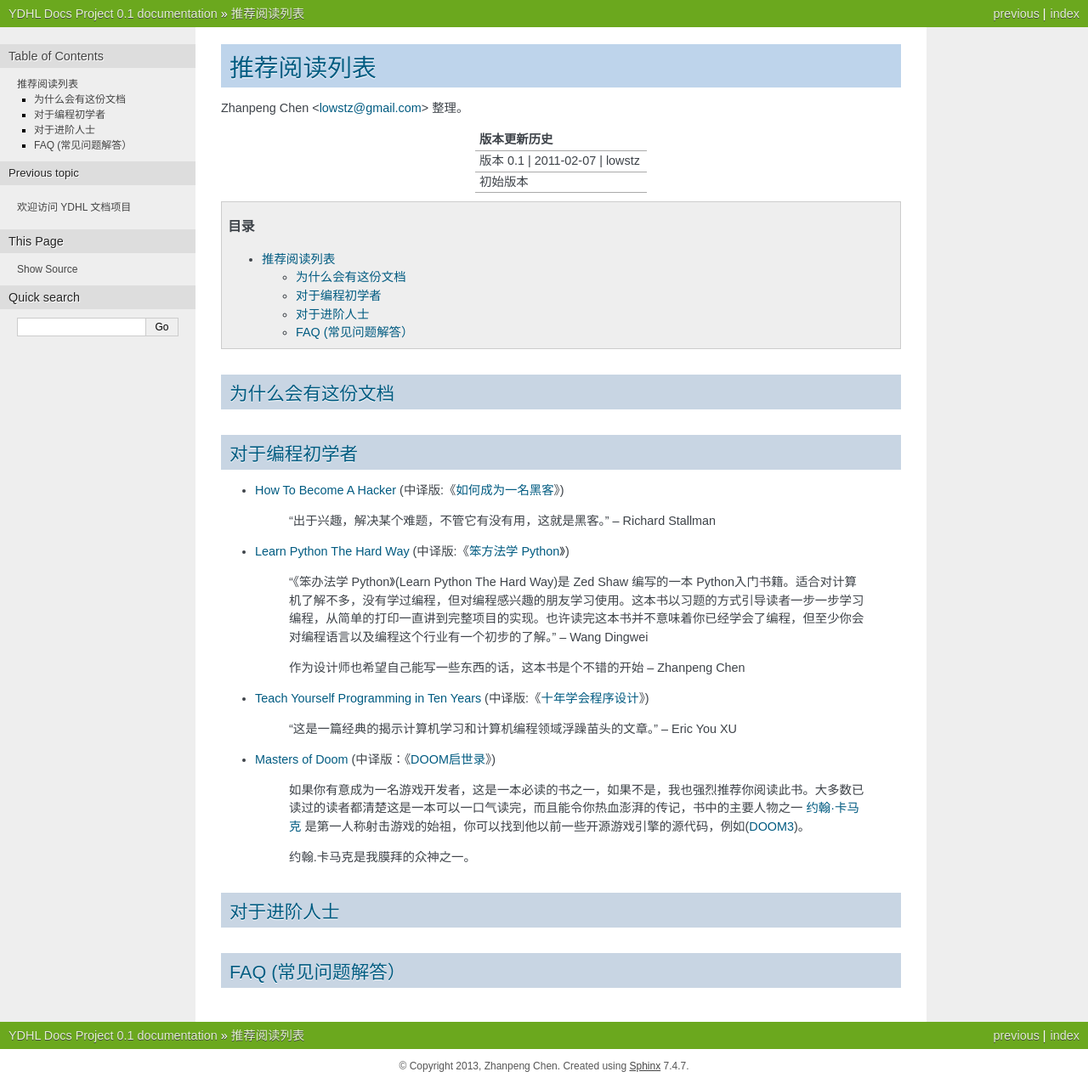
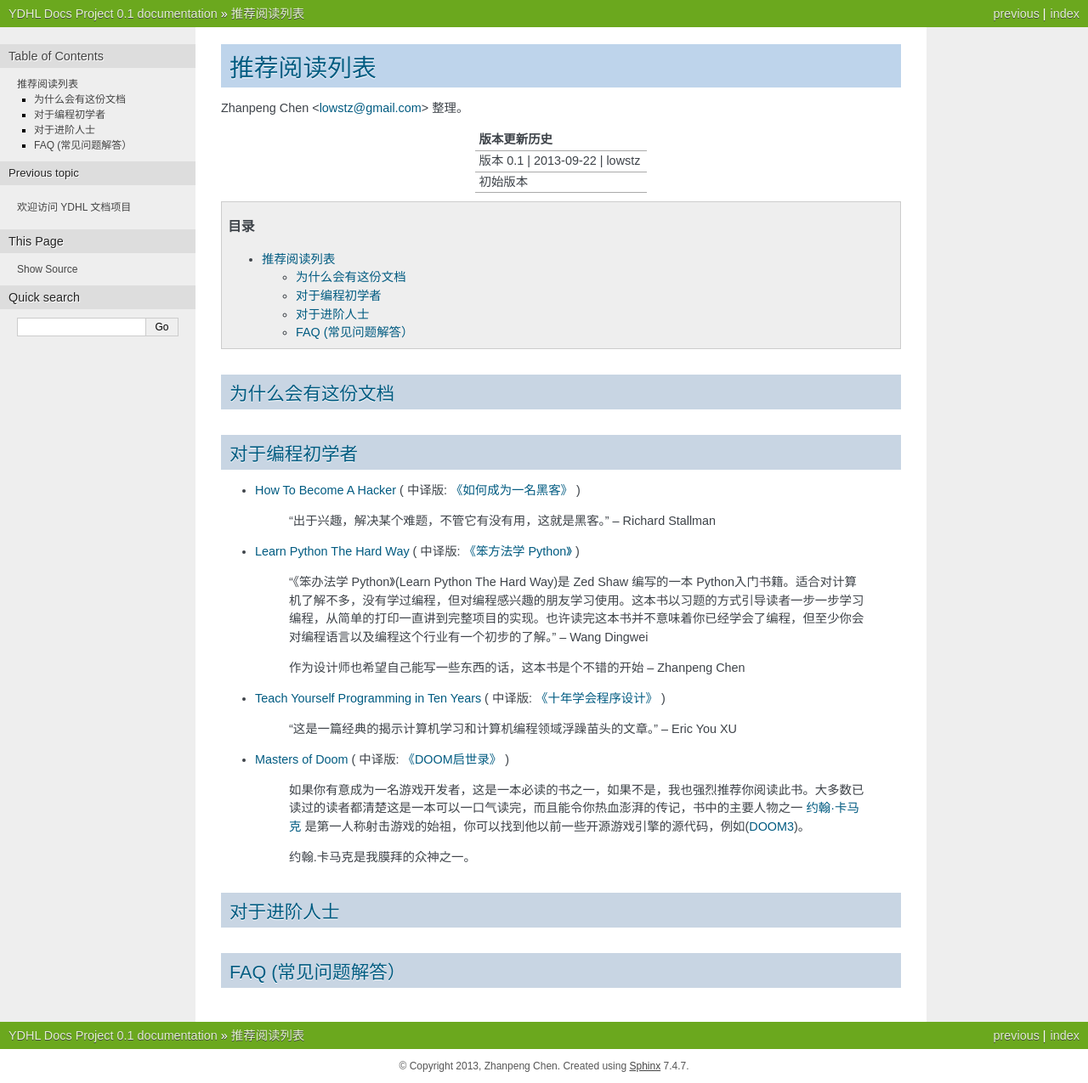
Before and after one commit to cshwen/ydhl-docs, a Sphinx documentation site: the page built from source/recommended_reading_list.rst, in a window 1280 px wide. Shown: the whole page at 85% size. Built offline with Sphinx 7.4.7, drawn with Linux system fonts in a browser that asks for light colours; formulas are drawn with MathJax 3.

Commit message:
typo fix

```diff
--- a/source/recommended_reading_list.rst
+++ b/source/recommended_reading_list.rst
@@ -7,7 +7,7 @@ Zhanpeng Chen <lowstz@gmail.com> 整理。
 +--------------+----------------+-----------+
 | 版本更新历史                              |
 +==============+================+===========+
-| 版本 0.1    | 2011-02-07     | lowstz     |
+| 版本 0.1    | 2013-09-22     | lowstz     |
 +--------------+----------------+-----------+
 | 初始版本                                  |
 +--------------+----------------+-----------+
@@ -25,11 +25,11 @@ Zhanpeng Chen <lowstz@gmail.com> 整理。
 ******************
 对于编程初学者
 ******************
-* `How To Become A Hacker`_ (中译版:《`如何成为一名黑客`_》)
+* `How To Become A Hacker`_ ( 中译版: `《如何成为一名黑客》`_ )
 
    “出于兴趣，解决某个难题，不管它有没有用，这就是黑客。” -- Richard Stallman
 
-* `Learn Python The Hard Way`_ (中译版:《`笨方法学 Python`_》)
+* `Learn Python The Hard Way`_ ( 中译版: `《笨方法学 Python》`_ )
 
    “《笨办法学 Python》(Learn Python The Hard Way)是 Zed Shaw 编写的一本 Python\
    入门书籍。适合对计算机了解不多，没有学过编程，但对编程感兴趣的朋友学习使用。\
@@ -39,11 +39,11 @@ Zhanpeng Chen <lowstz@gmail.com> 整理。
 
    作为设计师也希望自己能写一些东西的话，这本书是个不错的开始 -- Zhanpeng Chen
 
-* `Teach Yourself Programming in Ten Years`_ (中译版:《`十年学会程序设计`_》)
+* `Teach Yourself Programming in Ten Years`_ ( 中译版: `《十年学会程序设计》`_ )
 
    “这是一篇经典的揭示计算机学习和计算机编程领域浮躁苗头的文章。” -- Eric You XU
 
-* `Masters of Doom`_ (中译版：《`DOOM启世录`_》)
+* `Masters of Doom`_ ( 中译版: `《DOOM启世录》`_ )
 
    如果你有意成为一名游戏开发者，这是一本必读的书之一，如果不是，我也强烈推荐你\
    阅读此书。大多数已读过的读者都清楚这是一本可以一口气读完，而且能令你热血澎湃的传\
@@ -64,12 +64,12 @@ FAQ (常见问题解答）
 
 
 .. _`How To Become A Hacker`: http://www.catb.org/esr/faqs/hacker-howto.html
-.. _`如何成为一名黑客`: http://translations.readthedocs.org/en/latest/hacker_howto.html
+.. _`《如何成为一名黑客》`: http://translations.readthedocs.org/en/latest/hacker_howto.html
 .. _`Learn Python The Hard Way`: http://learnpythonthehardway.org/book/
-.. _`笨方法学 Python`: https://learn-python-the-hard-way-zh_cn-translation.readthedocs.org/en/1.0/
+.. _`《笨方法学 Python》`: https://learn-python-the-hard-way-zh_cn-translation.readthedocs.org/en/1.0/
 .. _`Teach Yourself Programming in Ten Years`: http://norvig.com/21-days.html
-.. _`十年学会程序设计`: http://blog.youxu.info/21-days/
+.. _`《十年学会程序设计》`: http://blog.youxu.info/21-days/
 .. _`Masters of Doom`: http://book.douban.com/subject/1438119/
-.. _`DOOM启世录`: http://book.douban.com/subject/1152971/
+.. _`《DOOM启世录》`: http://book.douban.com/subject/1152971/
 .. _`约翰·卡马克`: http://zh.wikipedia.org/wiki/%E7%B4%84%E7%BF%B0%C2%B7%E5%8D%A1%E9%A6%AC%E5%85%8B
 .. _`DOOM3`: https://github.com/TTimo/doom3.gpl
```
